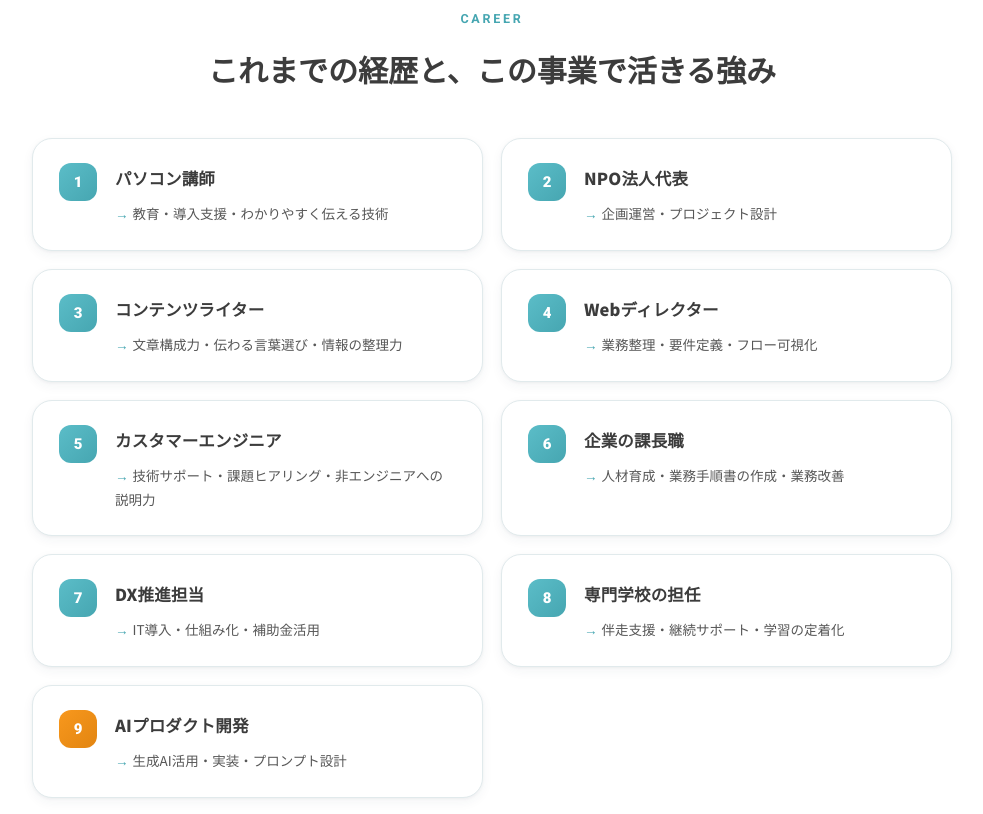
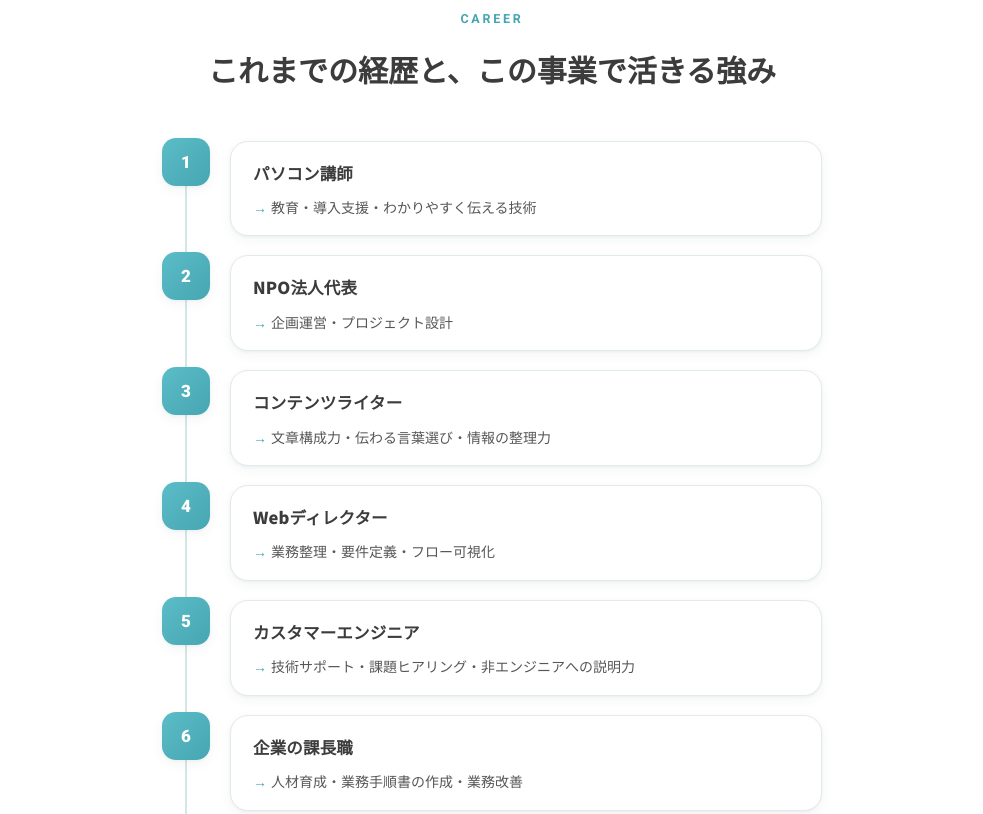
Before and after one commit to zatune-gif/zatuneya-hp, a plain HTML site: page profile.html in a window 1280 px wide. Shown: the part 998-1812 px from the top of the page, without its empty margins (148-1131 px from the left). Drawn offline with Linux system fonts and the light colour scheme.

Commit message:
fix: profile.htmlの経歴セクションをカード羅列から縦タイムラインに再構成
「構成が薄い」との指摘に対応。新しい文章は追加せず、既存の9つの経歴を
つながりが見える縦タイムライン形式に変更し、WHYセクションの3カードには
それぞれ根拠となる経歴番号を紐付けて、既存情報同士の関連性を可視化した。

```diff
--- a/profile.html
+++ b/profile.html
@@ -94,15 +94,19 @@ img,svg{display:block;max-width:100%}
 .heroC .txt .lead{font-family:'Noto Sans JP',sans-serif;font-size:15.5px;line-height:2;color:var(--body);max-width:500px;margin:16px 0 0}
 .heroC .hero-cta{display:flex;flex-wrap:wrap;gap:14px;margin-top:28px}
 
-/* ROLE CARDS (経歴 → 強み) */
-.role-grid{display:grid;grid-template-columns:1fr 1fr;gap:18px;max-width:920px;margin:0 auto}
-.role-card{display:flex;gap:18px;align-items:flex-start;background:#fff;border:1px solid var(--line);border-radius:20px;padding:24px 26px;box-shadow:var(--sh-1);transition:transform .2s var(--ease),box-shadow .2s var(--ease)}
-.role-card:hover{transform:translateY(-3px);box-shadow:var(--sh-2)}
-.role-num{flex:none;width:38px;height:38px;border-radius:12px;background:linear-gradient(135deg,var(--teal),var(--teal-d));color:#fff;display:flex;align-items:center;justify-content:center;font:900 15px 'Roboto',sans-serif}
-.role-card h3{font-size:16.5px;letter-spacing:.01em}
-.role-card p{font-family:'Noto Sans JP',sans-serif;font-size:13.5px;line-height:1.75;color:var(--body);margin-top:8px}
-.role-card p .arrow{color:var(--teal-d);font-weight:700;margin-right:4px}
-.role-card.accent .role-num{background:linear-gradient(135deg,var(--orange),var(--orange-d))}
+/* CAREER TIMELINE（経歴 → 強み。9つがつながって強みになったことを縦の線で見せる） */
+.timeline{position:relative;max-width:660px;margin:0 auto}
+.timeline::before{content:"";position:absolute;left:23px;top:6px;bottom:6px;width:2px;background:linear-gradient(180deg,var(--teal-line) 0%,var(--teal-line) 78%,var(--orange-line) 100%)}
+.tl-item{position:relative;display:flex;gap:20px;padding-bottom:16px}
+.tl-item:last-child{padding-bottom:0}
+.tl-dot{position:relative;z-index:1;flex:none;width:48px;height:48px;border-radius:14px;background:linear-gradient(135deg,var(--teal),var(--teal-d));color:#fff;display:flex;align-items:center;justify-content:center;font:900 17px 'Roboto',sans-serif;box-shadow:var(--sh-1)}
+.tl-item.accent .tl-dot{background:linear-gradient(135deg,var(--orange),var(--orange-d))}
+.tl-card{flex:1;background:#fff;border:1px solid var(--line);border-radius:18px;padding:16px 22px;box-shadow:var(--sh-1);margin-top:3px;transition:transform .2s var(--ease),box-shadow .2s var(--ease)}
+.tl-card:hover{transform:translateX(3px);box-shadow:var(--sh-2)}
+.tl-card h3{font-size:16.5px;letter-spacing:.01em}
+.tl-card p{font-family:'Noto Sans JP',sans-serif;font-size:14px;line-height:1.75;color:var(--body);margin-top:6px}
+.tl-card p .arrow{color:var(--teal-d);font-weight:700;margin-right:4px}
+.tl-item.accent .tl-card p .arrow{color:var(--orange-d)}
 
 /* WHY (再掲・簡略) */
 .why-grid{display:grid;grid-template-columns:repeat(3,1fr);gap:24px}
@@ -111,6 +115,7 @@ img,svg{display:block;max-width:100%}
 .why-ic svg{width:30px;height:30px;stroke:var(--teal-d)}
 .why-card h3{font-size:17px;margin:16px 0 0}
 .why-card p{font:400 13px/1.8 'Noto Sans JP',sans-serif;color:var(--body);margin:10px 0 0}
+.why-src{display:inline-block;font:700 11.5px/1 'Roboto','Noto Sans JP',sans-serif;letter-spacing:.03em;color:var(--teal-d);background:var(--teal-pale);padding:7px 14px;border-radius:999px;margin-top:14px}
 
 /* CV */
 .cv-section{background:#fff}
@@ -152,8 +157,13 @@ img,svg{display:block;max-width:100%}
 @media (max-width:680px){
   :root{--s24:64px;--s20:52px;--s16:44px;--s12:36px}
   .container{padding:0 20px}
-  .role-grid{grid-template-columns:1fr}
   .cv-inner{padding:32px 22px}
+}
+@media (max-width:420px){
+  .timeline::before{left:19px}
+  .tl-dot{width:40px;height:40px;font-size:15px;border-radius:12px}
+  .tl-item{gap:14px}
+  .tl-card{padding:14px 16px}
 }
 @media (max-width:400px){
   body{font-size:15px}
@@ -221,66 +231,66 @@ img,svg{display:block;max-width:100%}
       <span class="eyebrow">Career</span>
       <h2>これまでの経歴と、この事業で活きる強み</h2>
     </div>
-    <div class="role-grid">
-      <div class="role-card">
-        <div class="role-num">1</div>
-        <div>
+    <div class="timeline">
+      <div class="tl-item">
+        <div class="tl-dot">1</div>
+        <div class="tl-card">
           <h3>パソコン講師</h3>
           <p><span class="arrow">→</span>教育・導入支援・わかりやすく伝える技術</p>
         </div>
       </div>
-      <div class="role-card">
-        <div class="role-num">2</div>
-        <div>
+      <div class="tl-item">
+        <div class="tl-dot">2</div>
+        <div class="tl-card">
           <h3>NPO法人代表</h3>
           <p><span class="arrow">→</span>企画運営・プロジェクト設計</p>
         </div>
       </div>
-      <div class="role-card">
-        <div class="role-num">3</div>
-        <div>
+      <div class="tl-item">
+        <div class="tl-dot">3</div>
+        <div class="tl-card">
           <h3>コンテンツライター</h3>
           <p><span class="arrow">→</span>文章構成力・伝わる言葉選び・情報の整理力</p>
         </div>
       </div>
-      <div class="role-card">
-        <div class="role-num">4</div>
-        <div>
+      <div class="tl-item">
+        <div class="tl-dot">4</div>
+        <div class="tl-card">
           <h3>Webディレクター</h3>
           <p><span class="arrow">→</span>業務整理・要件定義・フロー可視化</p>
         </div>
       </div>
-      <div class="role-card">
-        <div class="role-num">5</div>
-        <div>
+      <div class="tl-item">
+        <div class="tl-dot">5</div>
+        <div class="tl-card">
           <h3>カスタマーエンジニア</h3>
           <p><span class="arrow">→</span>技術サポート・課題ヒアリング・非エンジニアへの説明力</p>
         </div>
       </div>
-      <div class="role-card">
-        <div class="role-num">6</div>
-        <div>
+      <div class="tl-item">
+        <div class="tl-dot">6</div>
+        <div class="tl-card">
           <h3>企業の課長職</h3>
           <p><span class="arrow">→</span>人材育成・業務手順書の作成・業務改善</p>
         </div>
       </div>
-      <div class="role-card">
-        <div class="role-num">7</div>
-        <div>
+      <div class="tl-item">
+        <div class="tl-dot">7</div>
+        <div class="tl-card">
           <h3>DX推進担当</h3>
           <p><span class="arrow">→</span>IT導入・仕組み化・補助金活用</p>
         </div>
       </div>
-      <div class="role-card">
-        <div class="role-num">8</div>
-        <div>
+      <div class="tl-item">
+        <div class="tl-dot">8</div>
+        <div class="tl-card">
           <h3>専門学校の担任</h3>
           <p><span class="arrow">→</span>伴走支援・継続サポート・学習の定着化</p>
         </div>
       </div>
-      <div class="role-card accent">
-        <div class="role-num">9</div>
-        <div>
+      <div class="tl-item accent">
+        <div class="tl-dot">9</div>
+        <div class="tl-card">
           <h3>AIプロダクト開発</h3>
           <p><span class="arrow">→</span>生成AI活用・実装・プロンプト設計</p>
         </div>
@@ -301,16 +311,19 @@ img,svg{display:block;max-width:100%}
         <span class="why-ic ic"><svg viewBox="0 0 24 24"><path d="M4 5h16v11H12l-4 3v-3H4Z"/><path d="M8.5 10.5l2 2 4-4"/></svg></span>
         <h3>教えられる実装者</h3>
         <p>多くのAIコンサルは「提案だけ」か「実装だけ」。ざつね屋は作れるだけでなく、現場に合わせて説明し、定着するまで支援できます。</p>
+        <span class="why-src">経歴 1・8・9 より</span>
       </div>
       <div class="why-card">
         <span class="why-ic ic"><svg viewBox="0 0 24 24"><path d="M15.5 20v-1.2a3.7 3.7 0 0 0-3.7-3.7H6.2A3.7 3.7 0 0 0 2.5 18.8V20"/><circle cx="9" cy="7" r="3.3"/><path d="M21.5 20v-1.2a3.7 3.7 0 0 0-2.8-3.6"/><path d="M15.5 3.9a3.3 3.3 0 0 1 0 6.4"/></svg></span>
         <h3>現場目線の伴走</h3>
         <p>管理職・教育機関の担任として「人が動く仕組み」を作ってきた経験。導入して終わりではなく、結果が出るまで付き合います。</p>
+        <span class="why-src">経歴 2・6・8 より</span>
       </div>
       <div class="why-card">
         <span class="why-ic ic"><svg viewBox="0 0 24 24"><path d="M4 6h9M4 12h13M4 18h7"/><path d="M17 6l2.5 2.5L23 4"/></svg></span>
         <h3>業務整理から入れる</h3>
         <p>AI以前に業務が整理できていない会社が大半です。業務フローの整理・要件定義から対応できるので、遠回りしません。</p>
+        <span class="why-src">経歴 3・4・5・7 より</span>
       </div>
     </div>
   </div>
```
